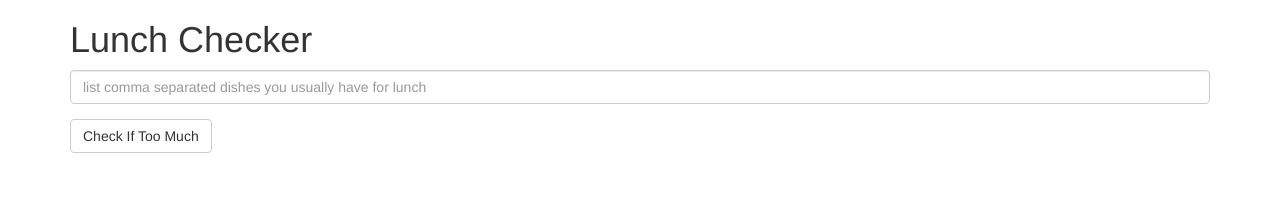
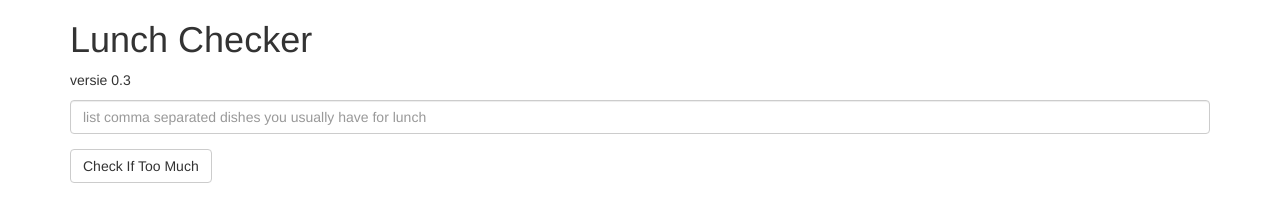
Before and after one commit to roosiedb/course5-module1-solution, a plain HTML site: page index.html in a window 1280 px wide. Drawn offline with Linux system fonts and the light colour scheme.

Commit message:
versie 0.3

```diff
--- a/index.html
+++ b/index.html
@@ -11,6 +11,7 @@
 <body>
    <div class="container">
      <h1>Lunch Checker</h1>
+     <p>versie 0.3</p>
 
          <div class="form-group">
              <input id="lunch-menu" type="text"
```
